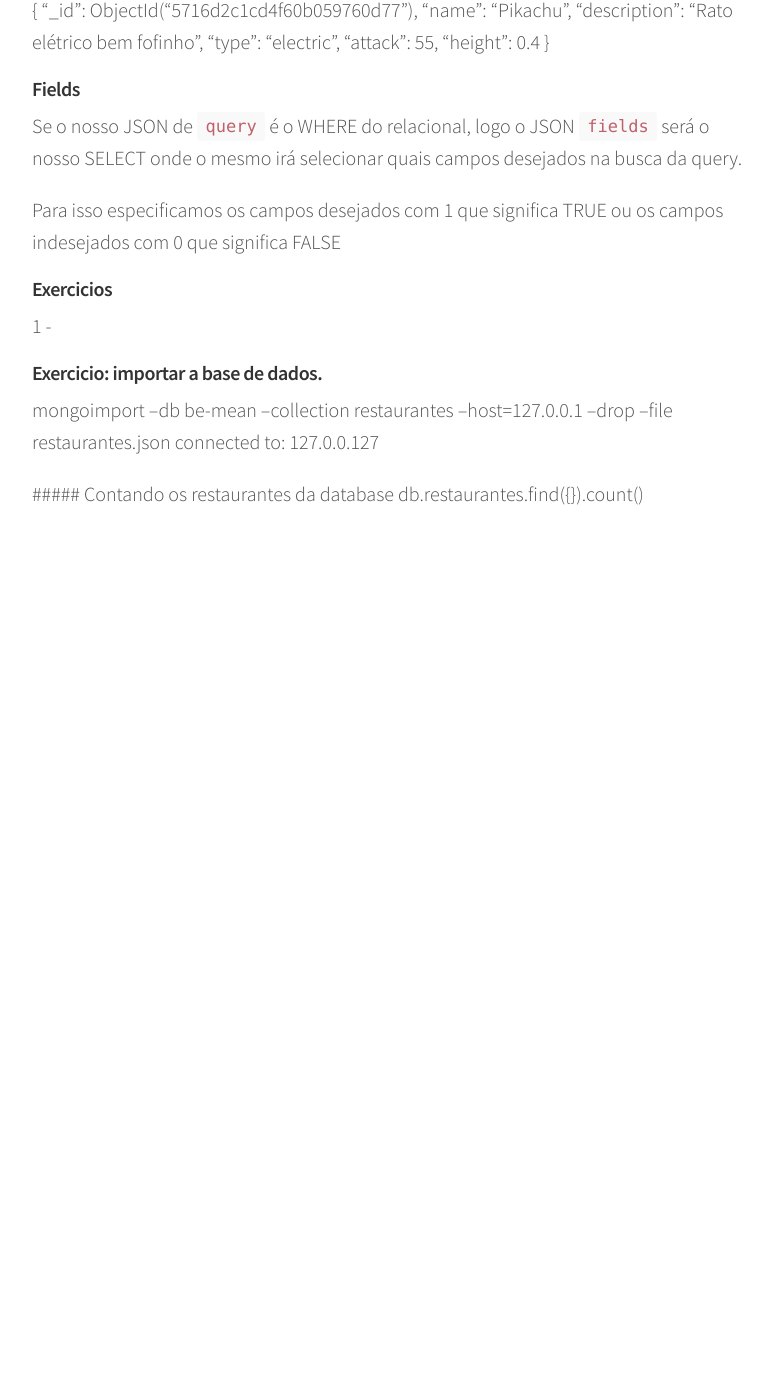
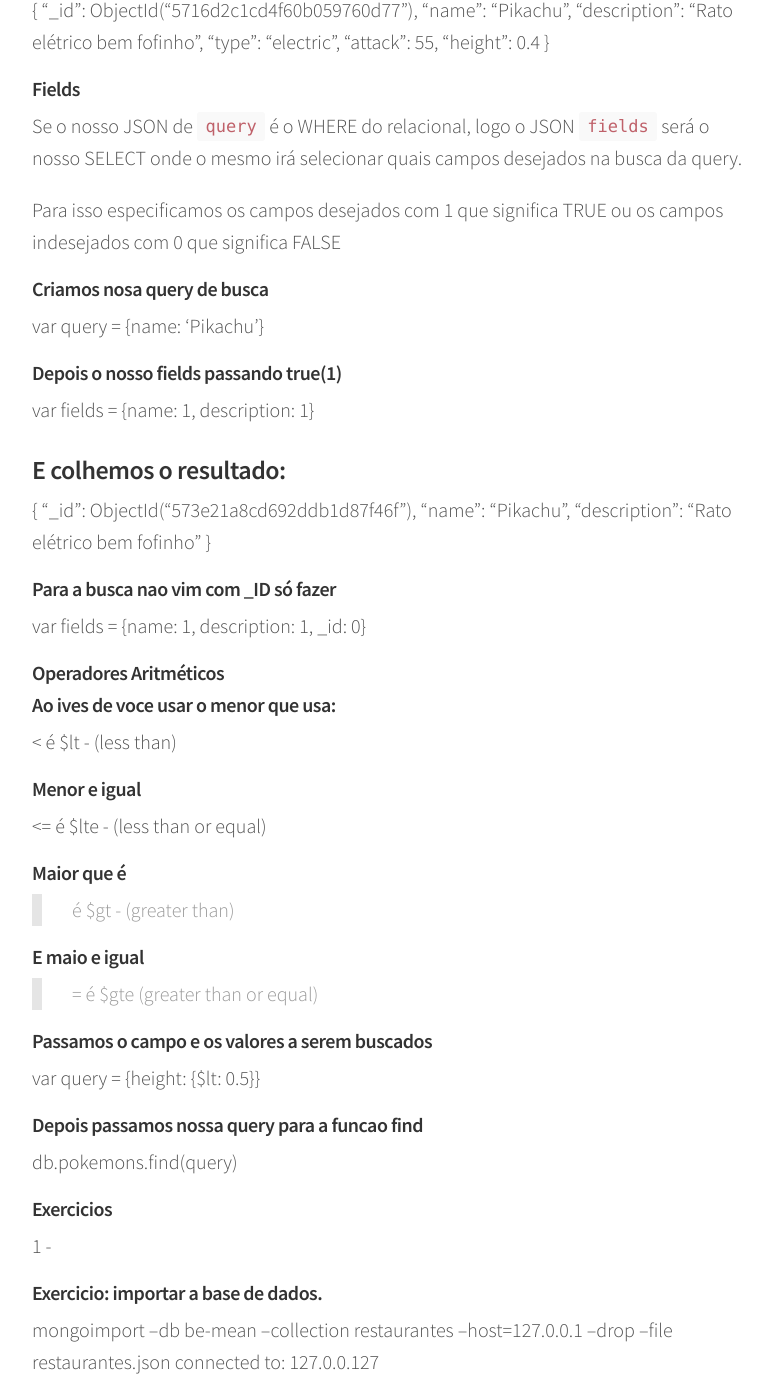
Before and after one commit to indrajithbandara/debug-blog, a Jekyll site: the page built from _posts/2016-05-14-mongodb.md, in a window 1280 px wide and 1400 px high, scrolled down 3526 px. Shown: the whole window, without its empty margins (248-1019 px from the left). Built offline with Jekyll 4.4.1, drawn with Linux system fonts in a browser that asks for light colours; comment, search, counter and statistics services are not loaded; before the commit the page ends 4156 px from its top, so only the background shows below that.

Commit message:
Subindo para testar

```diff
--- a/_posts/2016-05-14-mongodb.md
+++ b/_posts/2016-05-14-mongodb.md
@@ -147,23 +147,44 @@ onde o mesmo irá selecionar quais campos desejados na busca da query.
 
 Para isso especificamos os campos desejados com 1 que significa TRUE ou os campos indesejados com 0 que significa FALSE
 
+##### Criamos nosa query de busca
+ var query = {name: 'Pikachu'}
 
 
+##### Depois o nosso fields passando true(1)
+var fields = {name: 1, description: 1}
 
 
+### E colhemos o resultado:
+{
+  "_id": ObjectId("573e21a8cd692ddb1d87f46f"),
+  "name": "Pikachu",
+  "description": "Rato elétrico bem fofinho"
+}
+
+##### Para a busca nao vim com _ID só fazer
+var fields = {name: 1, description: 1, _id: 0}
+
+#### Operadores Aritméticos
 
 
+##### Ao ives de voce usar o menor que usa:
+< é $lt - (less than)
 
+##### Menor e igual
+<= é $lte - (less than or equal)
 
+##### Maior que é
+> é $gt - (greater than)
 
+#### E maio e igual
+>= é $gte (greater than or equal)
 
+#### Passamos o campo e os valores a serem buscados
+var query = {height: {$lt:  0.5}}
 
-
-
-
-
-
-
+#### Depois passamos nossa query para a funcao find
+db.pokemons.find(query)
 
 
 
```
